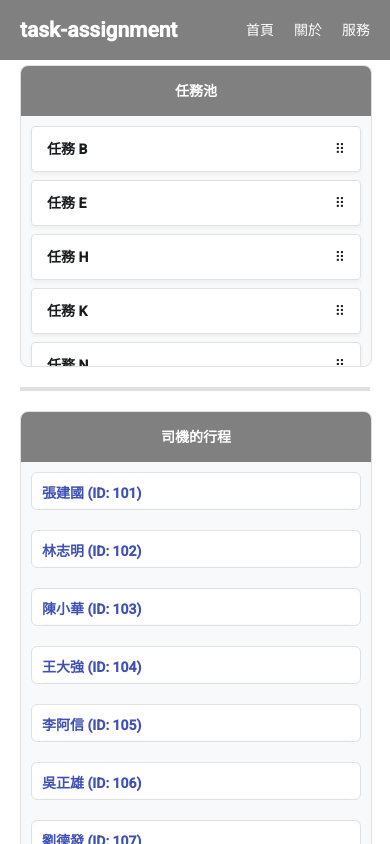
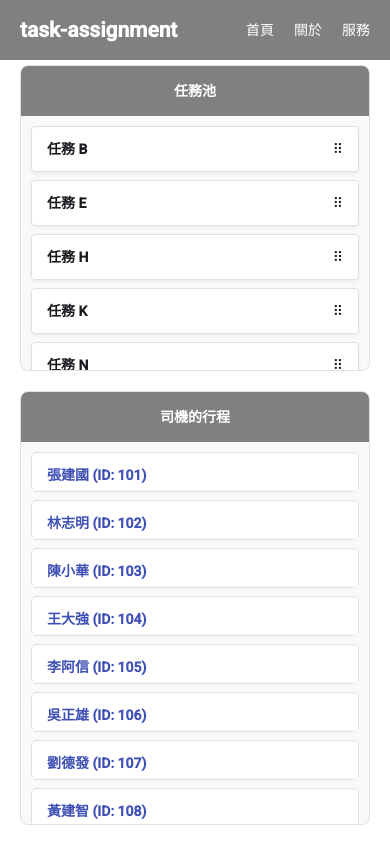
Before and after one commit to AlisonSmith1/task-assignment, an Angular app: page /dashboard/assignment in a window 390 px wide. Built offline with nearby package versions, Linux system fonts and the light colour scheme.

Commit message:
修正手機畫面樣式

```diff
--- a/src/app/task-assignment/task-assignment.html
+++ b/src/app/task-assignment/task-assignment.html
@@ -18,7 +18,6 @@
             <span>⠿</span>
           </div>
         </div>
-
       }
     </div>
   </div>
@@ -27,7 +26,7 @@
 
   <div class="column assignment-area">
     <div class="header">司機的行程</div>
-
+    <div class="driver-list" cdkScrollable>
       @for (driver of driversCompare(); track driver.id) {
         <div
           class="driver-card"
@@ -57,3 +56,4 @@
       }
     </div>
   </div>
+</div>
--- a/src/app/task-assignment/task-assignment.scss
+++ b/src/app/task-assignment/task-assignment.scss
@@ -46,8 +46,8 @@ $drag-placeholder-color: #dae0ff;
   align-items: center;
   box-shadow: 0 2px 4px rgba(0, 0, 0, 0.05);
 
-  .drag-handle{
-    span{
+  .drag-handle {
+    span {
       cursor: grab;
     }
   }
@@ -77,7 +77,6 @@ $drag-placeholder-color: #dae0ff;
       cursor: not-allowed;
       opacity: 0.6;
     }
-
   }
 }
 
@@ -85,7 +84,7 @@ $drag-placeholder-color: #dae0ff;
    拖曳 (任務池 & 司機專屬任務容器)
 */
 .list-container,
-.driver-task-list {
+.driver-list {
   overflow-y: auto;
   padding: 10px;
   min-height: 100px !important;
@@ -106,14 +105,14 @@ $drag-placeholder-color: #dae0ff;
 */
 .driver-card {
   background: white;
-  margin: 10px;
   border: 1px solid $border-color;
+  margin-bottom: 8px;
   border-radius: 6px;
   display: flex;
   flex-direction: column;
 
   .driver-info {
-    margin: 10px 10px 0 10px;
+    padding: 12px 15px;
     padding-bottom: 5px;
     border-bottom: 1px inset $bg-light;
     color: $primary-color;
@@ -151,19 +150,45 @@ $drag-placeholder-color: #dae0ff;
 /*
    畫面響應式調整
 */
-@media screen and (max-width: 1000px) {
+@media (max-width: 768px) {
   .main-container {
     flex-direction: column;
+    height: 90dvh;
+    overflow: hidden;
     padding: 20px;
     margin-top: 45px;
 
-    .column {
-      width: 100%;
+    .column.task-pool {
+      flex: 0 0 40%;
+      display: flex;
+      flex-direction: column;
+    }
+    .list-container {
+      flex: 1;
+      overflow-y: auto;
+      max-height: none;
+    }
+
+    .column.assignment-area {
+      flex: 1;
+      display: flex;
+      flex-direction: column;
+      overflow: hidden;
+    }
+
+    .driver-list {
+      flex: 1;
+      overflow-y: auto;
     }
   }
 
-  .task-pool {
-    overflow: hidden;
-    max-height: 300px;
+  .divider {
+    display: none;
+  }
+
+  .cdk-drag-preview {
+    font-size: 0.95rem;
+    padding: 10px;
+    box-shadow: 0 8px 16px rgba(0, 0, 0, 0.2);
   }
 }
--- a/src/app/task-assignment/task-assignment.ts
+++ b/src/app/task-assignment/task-assignment.ts
@@ -25,13 +25,14 @@ import {
   transferArrayItem,
   DragDropModule,
 } from '@angular/cdk/drag-drop';
+import { CdkScrollable } from '@angular/cdk/overlay';
 
 @Component({
   selector: 'app-task-assignment',
   standalone: true,
   templateUrl: './task-assignment.html',
   styleUrl: './task-assignment.scss',
-  imports: [CdkDrag, CdkDropList, DragDropModule],
+  imports: [CdkDrag, CdkDropList, DragDropModule, CdkScrollable],
 })
 export class TaskAssignment implements OnInit {
   simulation: any;
```
Lines whose indentation alone changed are shown as unchanged.
